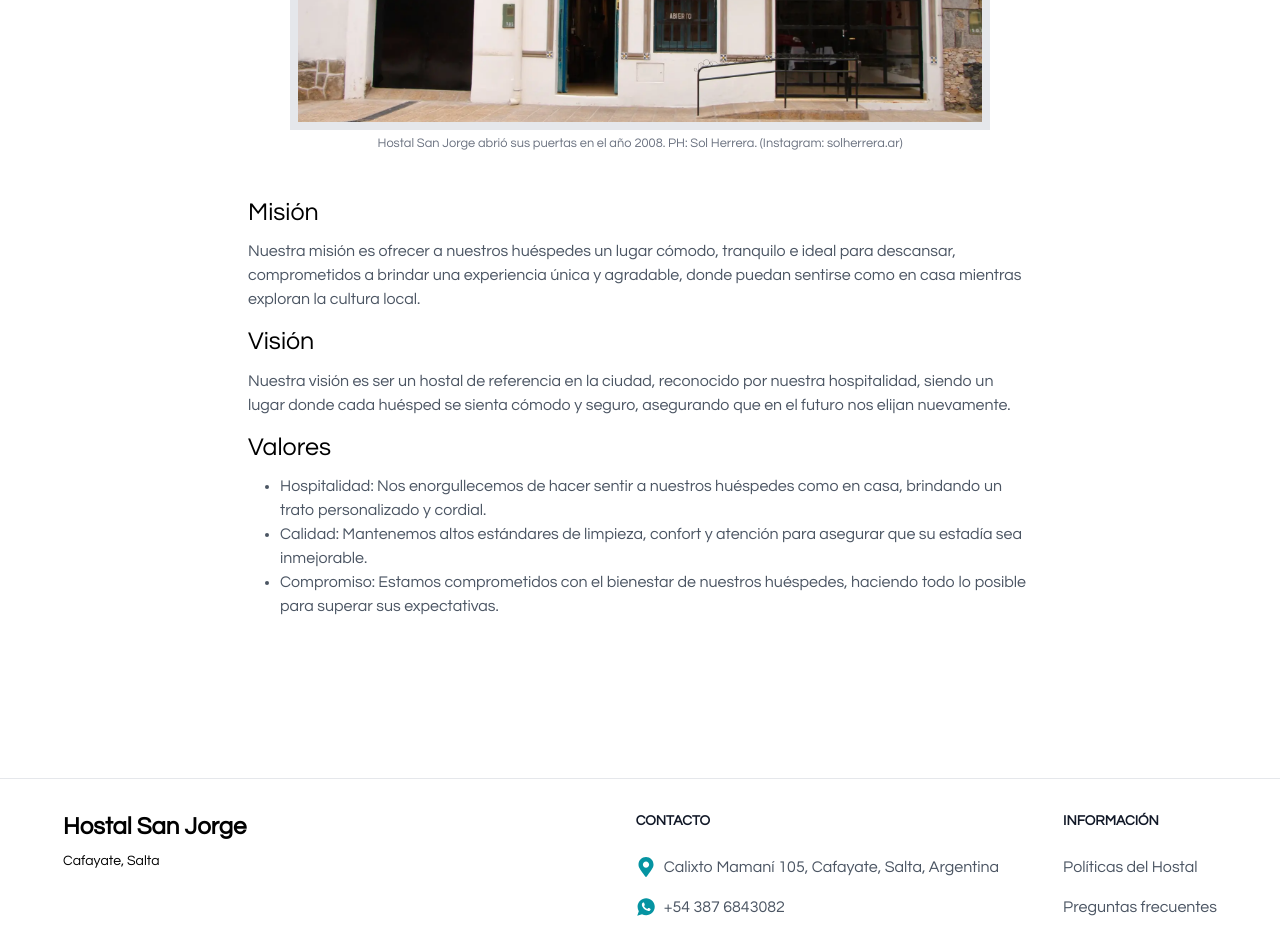
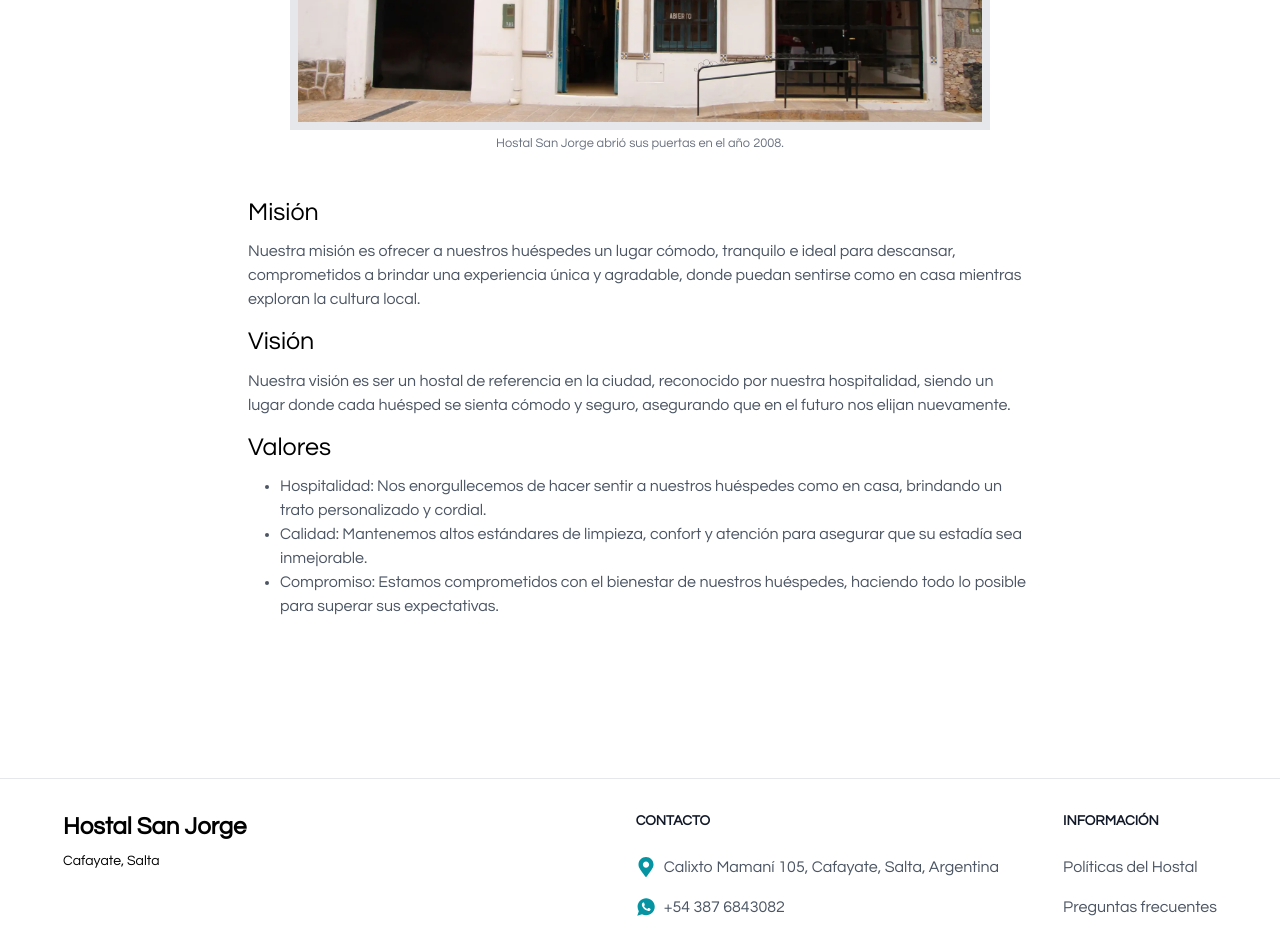
Before and after one commit to brunomry/HostalSanJorgeCafayate, a React (Vite) app: page /nosotros in a window 1280 px wide. Shown: the part 800-1734 px from the top of the page. Built offline with nearby package versions, Linux system fonts and the light colour scheme.

Commit message:
modifique descripcion en pie de img en pagina Nosotros

```diff
--- a/src/nosotros/Nosotros.jsx
+++ b/src/nosotros/Nosotros.jsx
@@ -79,7 +79,7 @@ const Nosotros = () => {
           />
           <figcaption>
             <small className="text-gray-500 text-justify text-[.8rem] lg:text-start">
-              Hostal San Jorge abrió sus puertas en el año 2008. PH: Sol Herrera. (Instagram: solherrera.ar)
+              Hostal San Jorge abrió sus puertas en el año 2008.
             </small>
           </figcaption>
         </figure>
```
